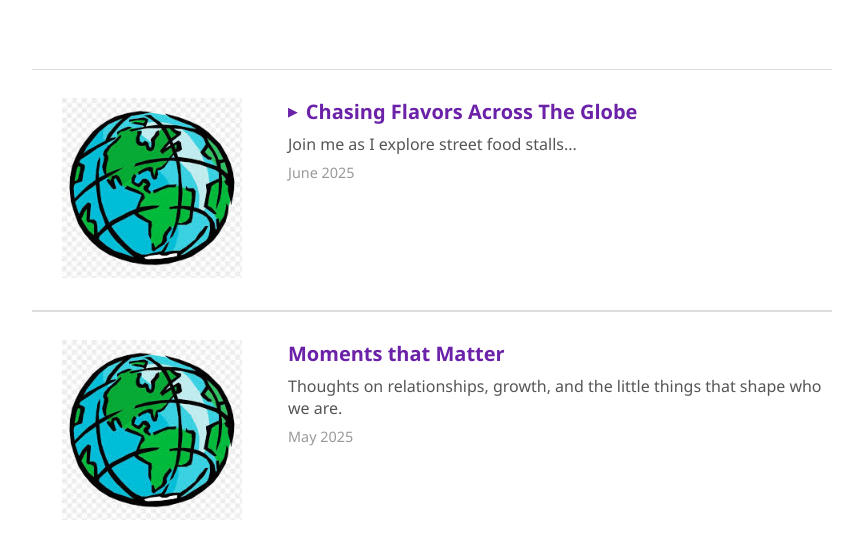
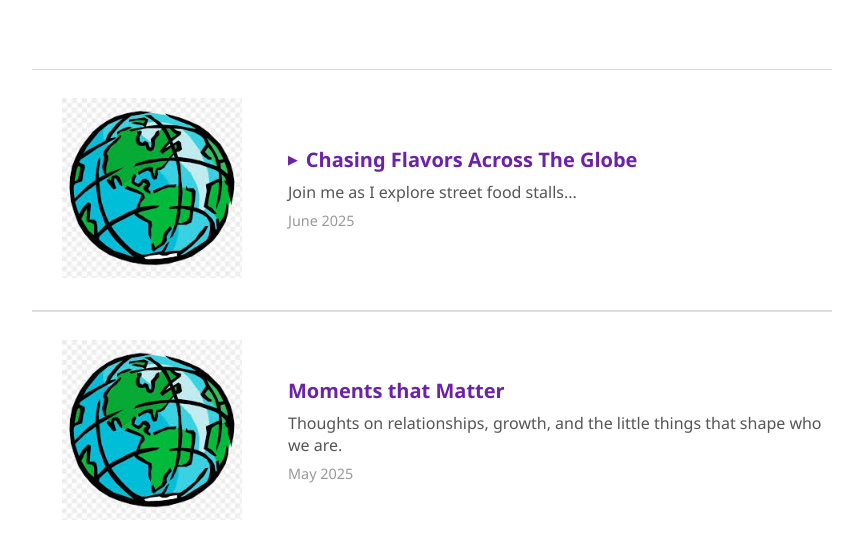
Before and after one commit to ahungrymind/ahungrymind.github.io, a plain HTML site: page test4.html in a window 1280 px wide. Shown: the part 256-800 px from the top of the page, without its empty margins (208-1071 px from the left). Drawn offline with Linux system fonts and the light colour scheme.

Commit message:
center tab body

```diff
--- a/test4.html
+++ b/test4.html
@@ -97,7 +97,8 @@
     .tab-body {
       display: flex;
       gap: 1rem;
-      align-items: flex-start;
+      /* align-items: flex-start; */
+      align-items: center;
       margin-top: 0.75rem;
       cursor: pointer;
     }
```
